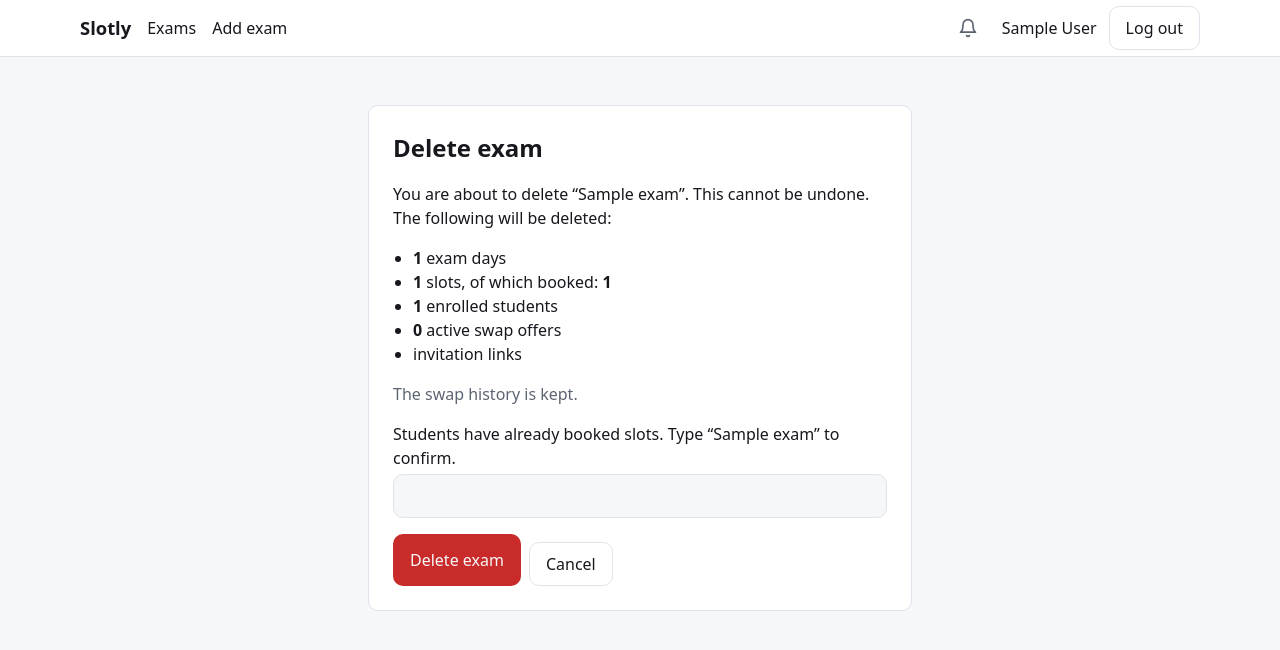
After one commit to kopalych1/slotly, a Django app: page /exams/1/delete/ in a window 1280 px wide. The commit adds this page. Shown: the top 650 px of the page. Run offline with Django 5.2, Linux system fonts and the light colour scheme; a user stored in the database is signed in; tables that the repository leaves empty hold one stand-in row (values such as "Sample post"); data that the repository does not hold is empty.

Commit message:
feat: Delete exam with confirmation page

```diff
--- a/config/urls.py
+++ b/config/urls.py
@@ -60,4 +60,5 @@ urlpatterns = [
     path(
         'days/<int:pk>/delete/', scheduling.views.examday_delete, name='examday_delete'
     ),
+    path('exams/<int:pk>/delete/', scheduling.views.exam_delete, name='exam_delete'),
 ]
--- a/scheduling/views.py
+++ b/scheduling/views.py
@@ -3,7 +3,7 @@ from django.contrib.auth import login
 from django.contrib.auth.decorators import login_required
 from django.contrib.auth.views import redirect_to_login
 from django.core.exceptions import PermissionDenied
-from django.db.models import Max, Min, Prefetch, Q
+from django.db.models import Count, Max, Min, Prefetch, Q
 from django.shortcuts import get_object_or_404, redirect, render
 from django.utils import timezone
 from django.utils.timezone import now
@@ -24,6 +24,7 @@ from scheduling.services import (
     accept_offer,
     create_offer,
     decline_offer,
+    delete_exam,
     delete_exam_day,
     get_invite_problem,
     release_slot,
@@ -402,3 +403,45 @@ def examday_delete(request, pk: int):
     else:
         messages.success(request, _('Day deleted'))
     return redirect('exam_edit', pk=examday.exam_id)  # pyright: ignore[reportAttributeAccessIssue]
+
+
+def exam_stats(exam: Exam) -> dict[str, int]:
+    slots = Slot.objects.filter(exam=exam).aggregate(
+        total=Count('pk'), booked=Count('pk', filter=Q(owner__isnull=False))
+    )
+    return {
+        'days': ExamDay.objects.filter(exam=exam).count(),
+        'slots': slots['total'],
+        'booked_slots': slots['booked'],
+        'students': Enrollment.objects.filter(exam=exam).count(),
+        'offers': Offer.objects.filter(
+            offered_slot__exam=exam,
+            status=Offer.Status.AWAITING,
+            expires_at__gt=now(),
+        ).count(),
+    }
+
+
+@login_required
+def exam_delete(request, pk: int):
+    exam = get_object_or_404(Exam, pk=pk, owner=request.user)
+    stats = exam_stats(exam)
+    needs_name = stats['booked_slots'] > 0
+
+    if request.method == 'POST':
+        if needs_name and request.POST.get('confirm_name', '').strip() != exam.name:
+            messages.error(request, _('The name does not match. Nothing was deleted.'))
+        else:
+            try:
+                delete_exam(exam.pk, request.user)
+            except SchedulingError as e:
+                messages.error(request, str(e))
+            else:
+                messages.success(request, _('Exam deleted'))
+                return redirect('home')
+
+    return render(
+        request,
+        'exam_delete.html',
+        {'exam': exam, 'stats': stats, 'needs_name': needs_name},
+    )
--- a/static/css/slotly.css
+++ b/static/css/slotly.css
@@ -729,3 +729,29 @@ a.btn {
 .day > .btn {
   margin-top: 0.75rem;
 }
+
+.auth-card--wide {
+  max-width: 34rem;
+}
+.impact {
+  margin: 0.75rem 0;
+  padding-left: 1.25rem;
+}
+.form-row {
+  display: flex;
+  flex-wrap: wrap;
+  gap: 0.5rem;
+  margin-top: 1rem;
+}
+.btn--danger {
+  background: var(--danger);
+  color: var(--bg);
+}
+.btn--danger:hover {
+  filter: brightness(1.08);
+}
+.danger-zone {
+  margin: 2rem 0;
+  padding-top: 1rem;
+  border-top: 1px solid var(--border);
+}
--- a/templates/edit_exam.html
+++ b/templates/edit_exam.html
@@ -113,6 +113,12 @@
       {% include "partials/day_draft.html" with day_form=day_formset.empty_form %}
     </template>
   </form>
+  {% if exam %}
+    <p class="danger-zone">
+      <a class="btn btn--danger-outline"
+         href="{% url 'exam_delete' exam.pk %}">{% trans "Delete exam" %}</a>
+    </p>
+  {% endif %}
 {% endblock %}
 {% block scripts %}
   <script src="{% static 'js/exam_edit.js' %}" defer></script>
--- /dev/null
+++ b/templates/exam_delete.html
@@ -0,0 +1,38 @@
+{% extends "base.html" %}
+{% load i18n %}
+{% block title %}{% trans "Delete exam" %} · Slotly{% endblock %}
+{% block content %}
+  <section class="auth-card auth-card--wide">
+    <h1>{% trans "Delete exam" %}</h1>
+    <p>
+      {% blocktrans with name=exam.name %}You are about to delete “{{ name }}”. This cannot be undone. The following will be deleted:{% endblocktrans %}
+    </p>
+    <ul class="impact">
+      <li><strong>{{ stats.days }}</strong> {% trans "exam days" %}</li>
+      <li><strong>{{ stats.slots }}</strong> {% trans "slots" %}, {% trans "of which booked" %}: <strong>{{ stats.booked_slots }}</strong></li>
+      <li><strong>{{ stats.students }}</strong> {% trans "enrolled students" %}</li>
+      <li><strong>{{ stats.offers }}</strong> {% trans "active swap offers" %}</li>
+      <li>{% trans "invitation links" %}</li>
+    </ul>
+    <p class="muted">{% trans "The swap history is kept." %}</p>
+    <form method="post">
+      {% csrf_token %}
+      {% if needs_name %}
+        <div class="field">
+          <label for="confirm_name">
+            {% blocktrans with name=exam.name %}Students have already booked slots. Type “{{ name }}” to confirm.{% endblocktrans %}
+          </label>
+          <input type="text"
+                 id="confirm_name"
+                 name="confirm_name"
+                 autocomplete="off"
+                 required>
+        </div>
+      {% endif %}
+      <div class="form-row">
+        <button class="btn btn--danger" type="submit">{% trans "Delete exam" %}</button>
+        <a class="btn btn--ghost" href="{% url 'exam_edit' exam.pk %}">{% trans "Cancel" %}</a>
+      </div>
+    </form>
+  </section>
+{% endblock %}
```
Also changed, not shown: scheduling/services.py (+10 -0 lines), scheduling/tests.py (+123 -0 lines).
